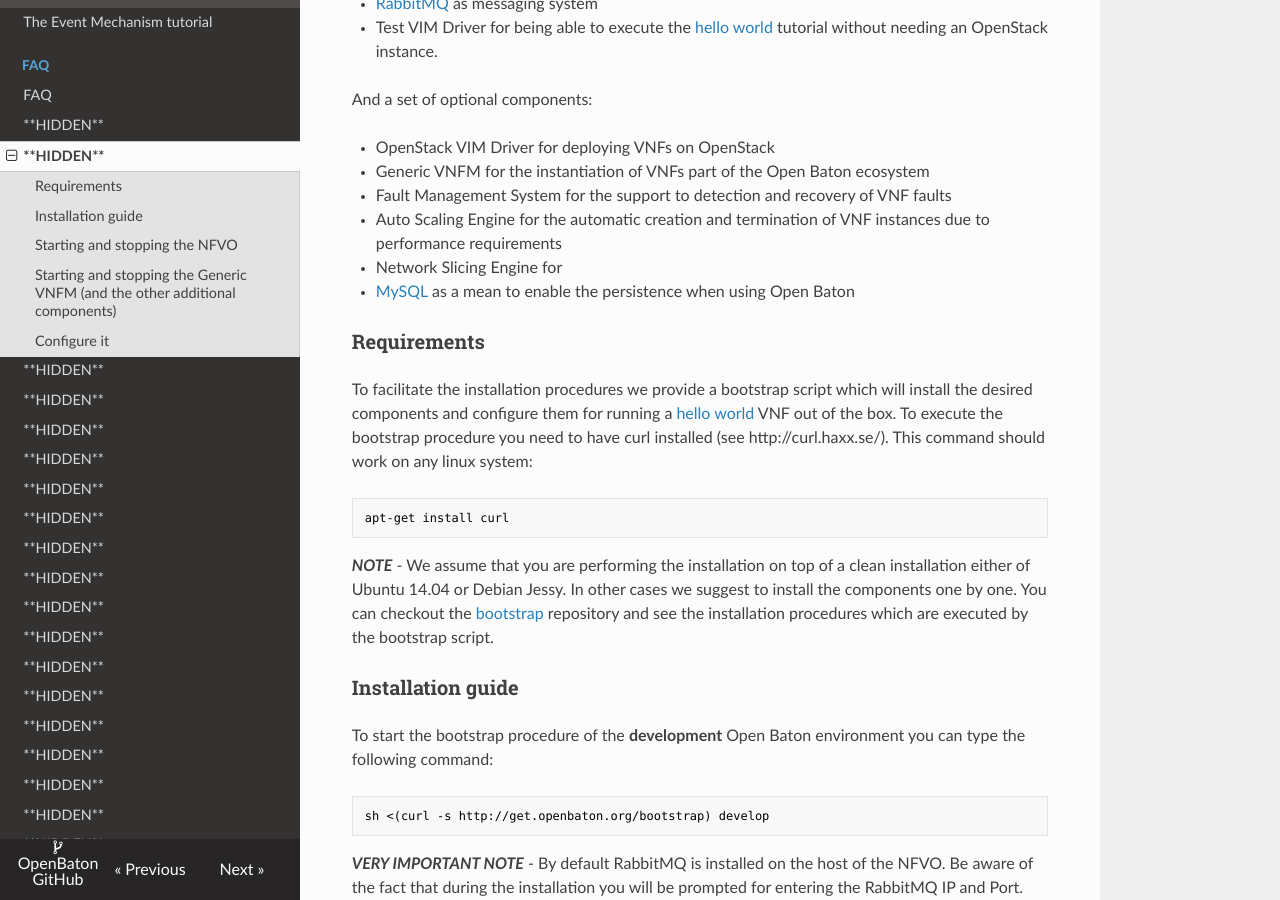
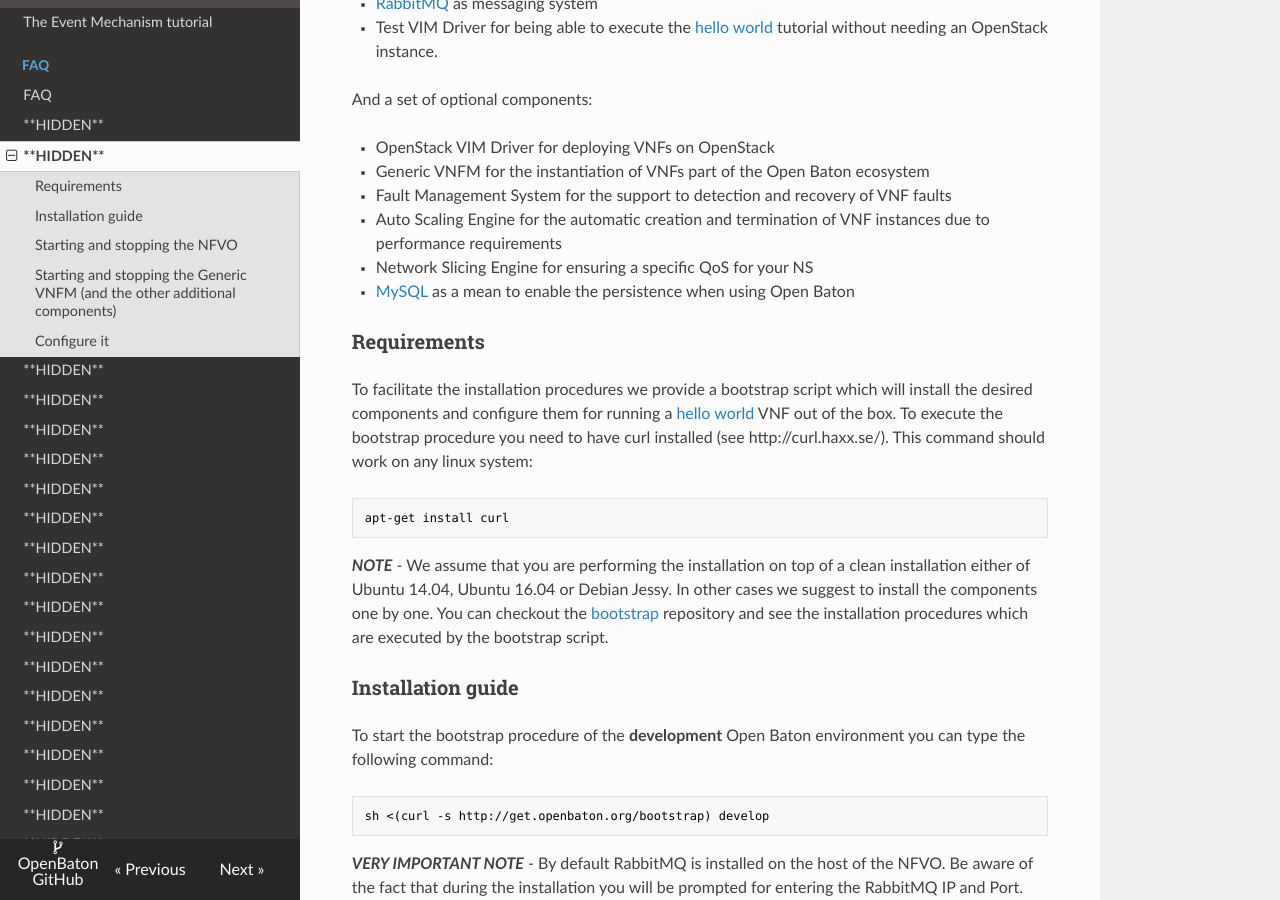
Before and after one commit to openbaton/docs, an MkDocs documentation site: the page built from docs/nfvo-installation-src.md, in a window 1280 px wide and 900 px high, scrolled down 371 px. Built offline with MkDocs 1.6.1, drawn with Linux system fonts in a browser that asks for light colours; nearby versions of some CDN libraries; old or Windows-style settings are respelled for this version of MkDocs.

Commit message:
Fix: add nse short description and os supported

````diff
--- a/docs/nfvo-installation-src.md
+++ b/docs/nfvo-installation-src.md
@@ -15,7 +15,7 @@
 * Generic VNFM for the instantiation of VNFs part of the Open Baton ecosystem
 * Fault Management System for the support to detection and recovery of VNF faults
 * Auto Scaling Engine for the automatic creation and termination of VNF instances due to performance requirements
-* Network Slicing Engine for
+* Network Slicing Engine for ensuring a specific QoS for your NS
 * [MySQL][reference-to-mysql] as a mean to enable the persistence when using Open Baton
 
 
@@ -27,7 +27,7 @@
 apt-get install curl
 ```
 
-***NOTE*** - We assume that you are performing the installation on top of a clean installation either of Ubuntu 14.04 or Debian Jessy. In other cases we suggest to install the components one by one. You can checkout the [bootstrap][bootstrap] repository and see the installation procedures which are executed by the bootstrap script.
+***NOTE*** - We assume that you are performing the installation on top of a clean installation either of Ubuntu 14.04, Ubuntu 16.04 or Debian Jessy. In other cases we suggest to install the components one by one. You can checkout the [bootstrap][bootstrap] repository and see the installation procedures which are executed by the bootstrap script.
 
 ### Installation guide
 
````
